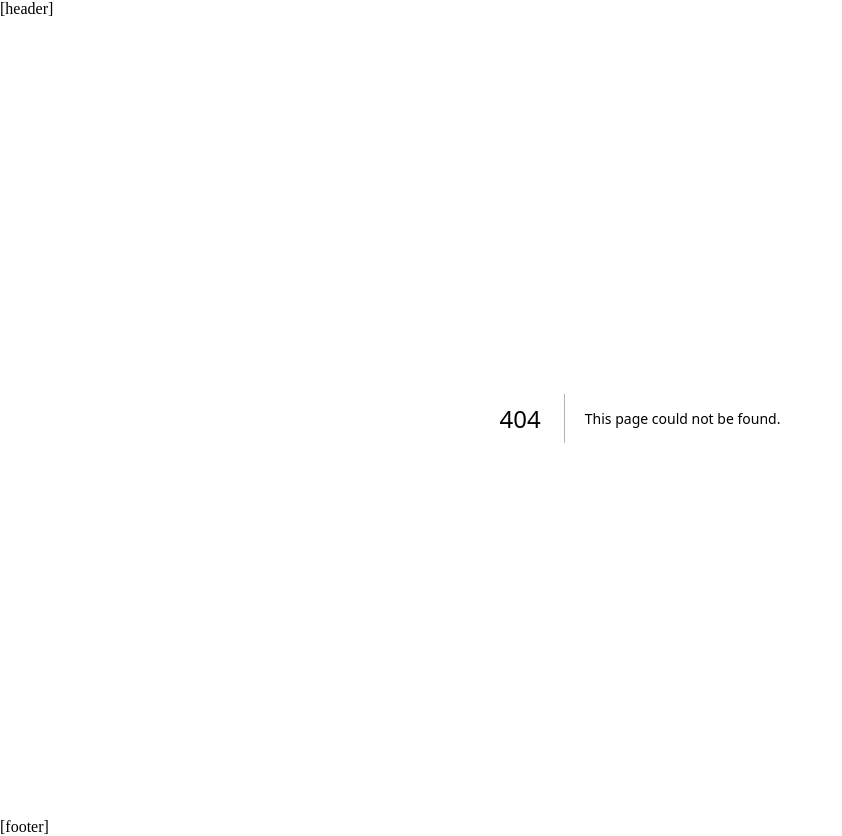
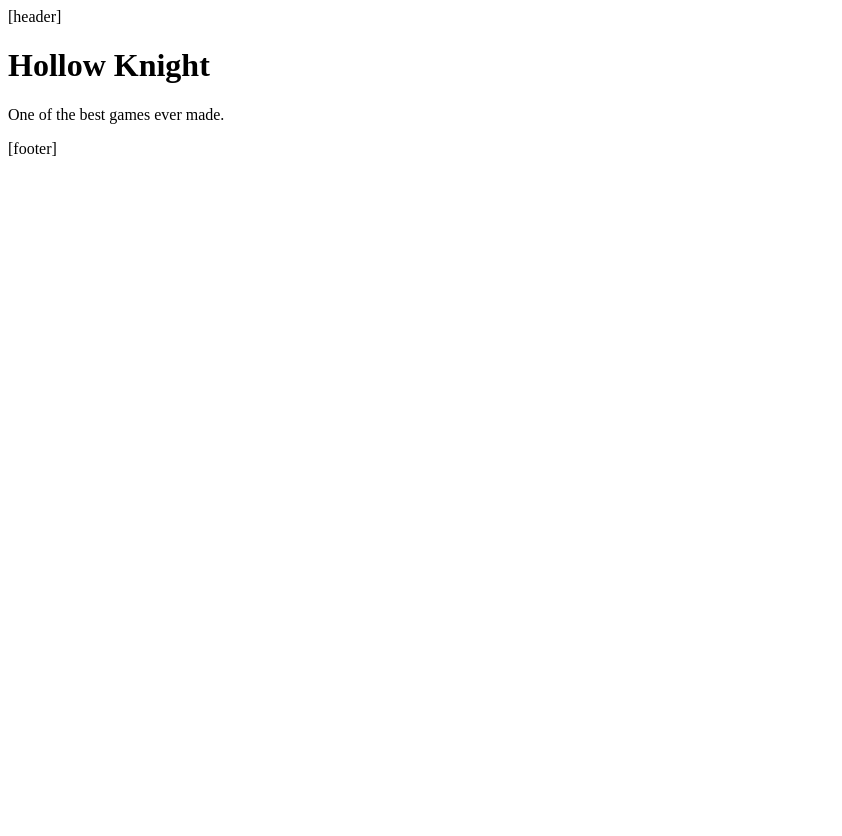
Before and after one commit to BorofskyDev/indie-gamer, a Next.js app: page /reviews/hollow-knight in a window 1280 px wide. Before the commit this address had no page. Shown: the whole page, without its empty margins (0-842 px from the left). After the commit the page ends 800 px from the top, so only its background shows below. Built offline with nearby package versions, Linux system fonts and the light colour scheme.

Commit message:
added about and review route

```diff
--- /dev/null
+++ b/app/reviews/hollow-knight/page.jsx
@@ -0,0 +1,8 @@
+export default function HollowKnightPage() {
+    return (
+        <>
+            <h1>Hollow Knight</h1>
+            <p>One of the best games ever made.</p>
+        </>
+    )
+}
```
Also changed, not shown: app/about/page.jsx (added, +8 -0 lines).
